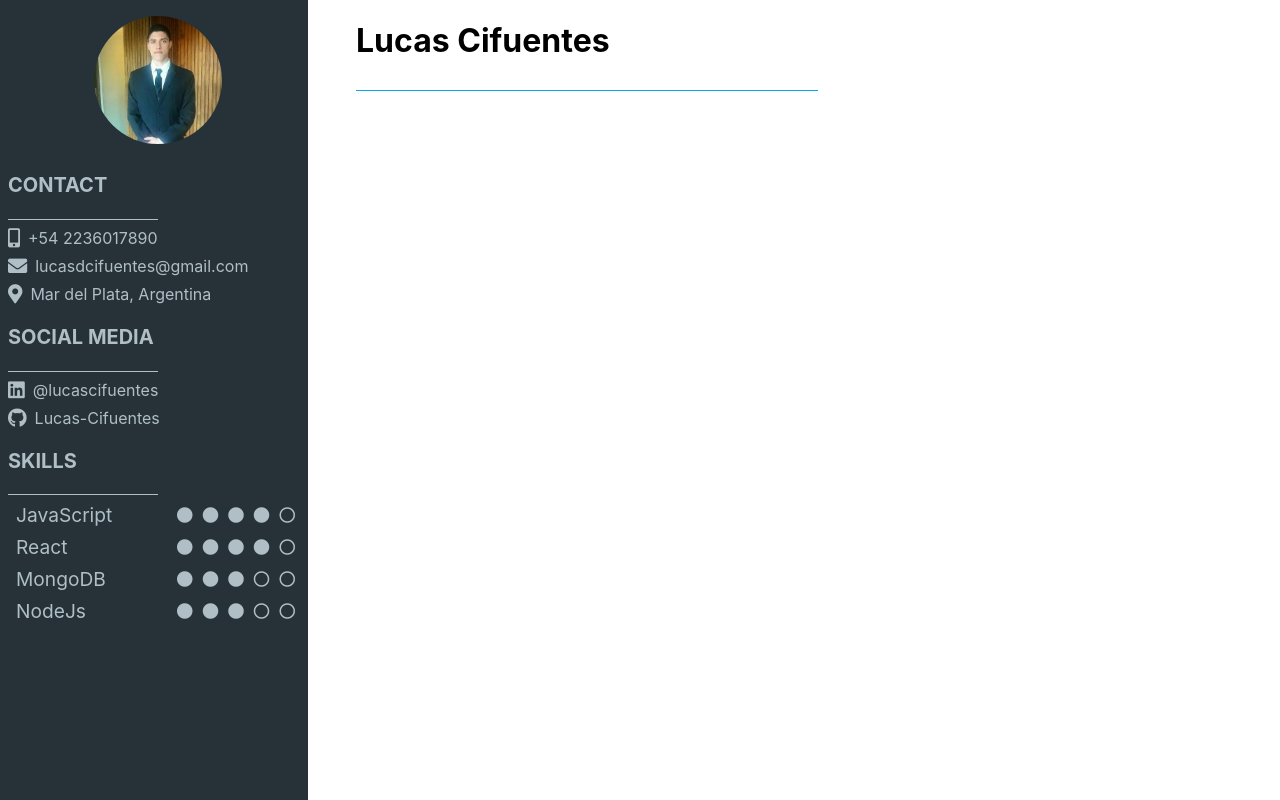
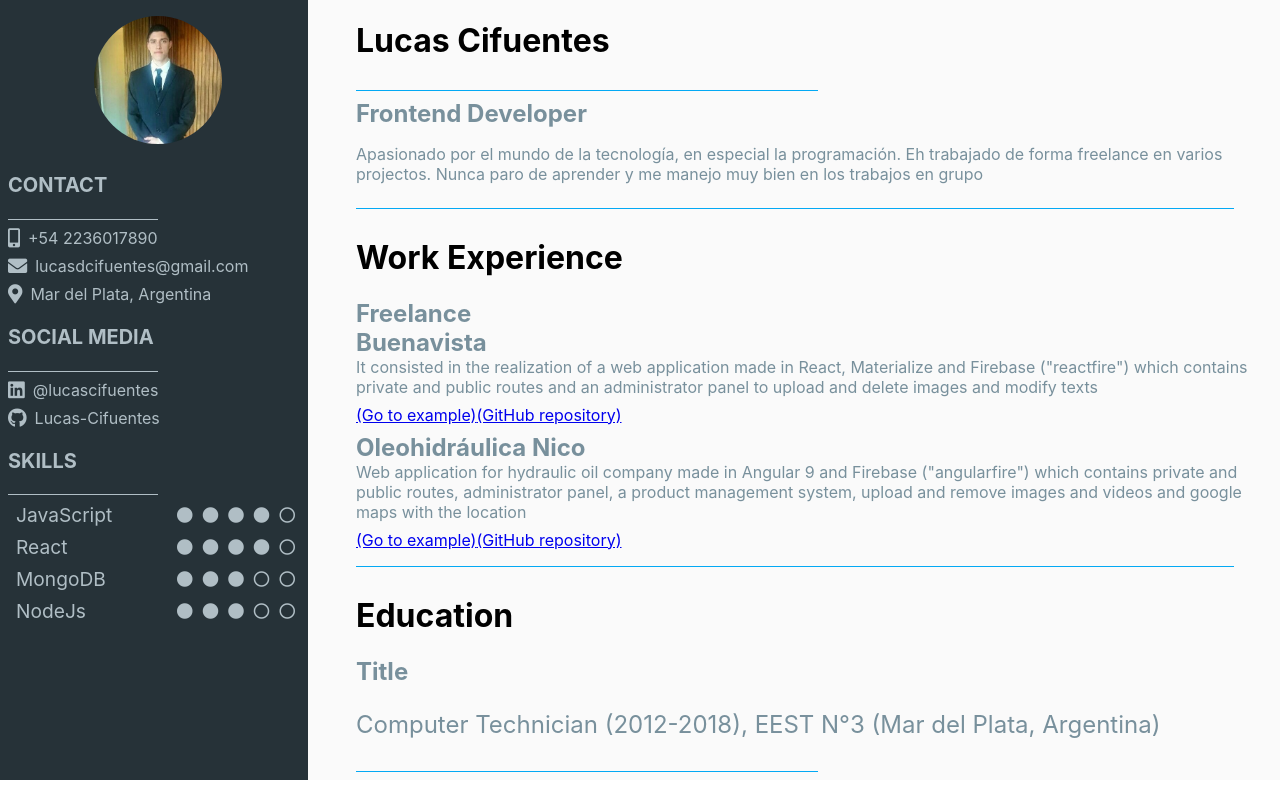
Before and after one commit to Lucas-Cifuentes/My-Resume, a React (Create React App) app: page / in a window 1280 px wide. Built offline with nearby package versions, Linux system fonts and the light colour scheme.

Commit message:
add Description, WorkExperience and Education components to app.js

```diff
--- a/src/App.js
+++ b/src/App.js
@@ -7,6 +7,9 @@ import Image from "./components/Image"
 import Contact from "./components/Contact"
 import SocialMedia from "./components/SocialMedia"
 import Skills from "./components/Skills"
+import Description from "./components/Description"
+import WorkExperience from "./components/WorkExperience"
+import Education from "./components/Education";
 
 const Container = styled.div`
   display: flex;
@@ -17,7 +20,6 @@ const LeftContent = styled.div`
   display: flex;
   flex-direction: column;
   padding-left: 0.5rem;
-  height: 100% && 100vh;
   width: 300px;
   background-color: ${props => props.theme.background };
   color: ${props => props.theme.secondary};
@@ -27,8 +29,8 @@ const RightContent = styled.div`
   display: flex;
   flex-direction: column;
   flex: 1;
-  margin-left: 3rem;
-  height: 100vh;
+  padding-left: 3rem;
+  background-color: #fafafa;
 `
 
 function App() {
@@ -44,6 +46,9 @@ function App() {
         <RightContent>
           <h1>Lucas Cifuentes</h1>
           <Divider />
+          <Description />
+          <WorkExperience />
+          <Education />
         </RightContent>
       </Container>
       </ThemeProvider>
```
